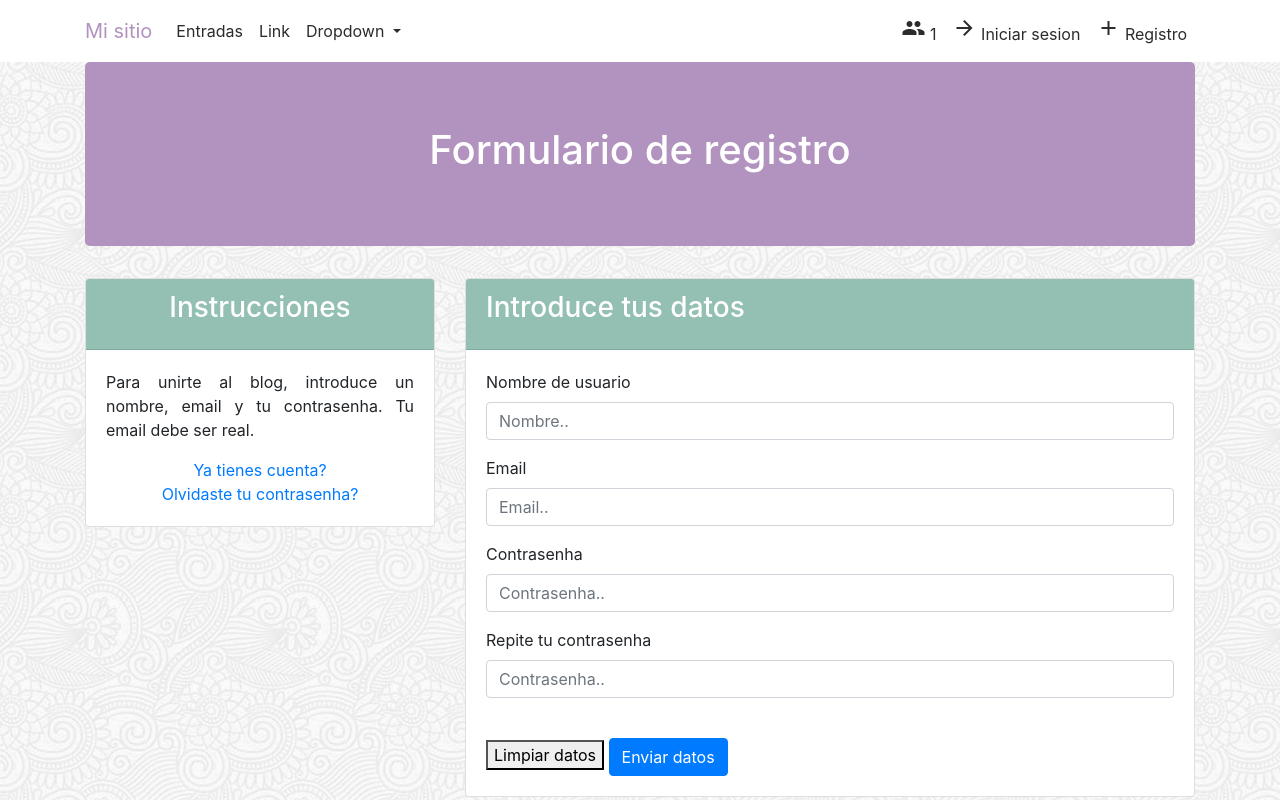
After one commit to kleyla/blogPhpScratch, a PHP site: page /Registro.php in a window 1280 px wide. The commit adds this page. Run offline with PHP 8.4, Linux system fonts and the light colour scheme; tables that the repository leaves empty hold one stand-in row (values such as "Sample post").

Commit message:
Validadores de formularios done

```diff
--- /dev/null
+++ b/Registro.php
@@ -0,0 +1,75 @@
+<?php
+include_once 'app/Conexion.inc.php';
+include_once 'app/RepositorioUsuario.inc.php';
+include_once 'app/ValidadorRegistro.inc.php';
+
+if (isset($_POST['enviar'])) {
+    $validador = new ValidadorRegistro(
+        $_POST['nombre'],
+        $_POST['email'],
+        $_POST['pass'],
+        $_POST['pass2']
+    );
+    if ($validador->registro_valido()) {
+        echo "Todo correcto";
+    }
+}
+$titulo = 'Registro';
+
+include_once 'layout/header.inc.php';
+include_once 'layout/navbar.inc.php';
+?>
+
+<div class="container">
+    <div class="jumbotron">
+        <h1 class="text-center">Formulario de registro</h1>
+    </div>
+</div>
+<div class="container">
+    <div class="row">
+        <div class="col-md-4">
+            <div class="card">
+                <div class="card-header">
+                    <h3 class="card-title text-center">
+                        Instrucciones
+                    </h3>
+                </div>
+                <div class="card-body">
+                    <p class="text-justify">Para unirte al blog, introduce un nombre, email y tu contrasenha. Tu email debe ser real.</p>
+                    <div class="text-center">
+                        <a href="#">Ya tienes cuenta?</a>
+                        <br>
+                        <a href="#">Olvidaste tu contrasenha?</a>
+
+                    </div>
+
+                </div>
+            </div>
+        </div>
+        <div class="col-md-8">
+            <div class="card">
+                <div class="card-header">
+                    <h3 class="card-title">
+                        Introduce tus datos
+                    </h3>
+                </div>
+                <div class="card-body">
+                    <form role="form" method="POST" action="<?php echo $_SERVER['PHP_SELF'] ?>">
+                        <?php
+                        if (isset($_POST['enviar'])) {
+                            include_once './layout/registro_validado.inc.php';
+                        } else {
+                            include_once './layout/registro_vacio.inc.php';
+                        }
+                        ?>
+                    </form>
+                </div>
+            </div>
+
+        </div>
+    </div>
+</div>
+
+<?php
+include_once 'layout/footer.inc.php';
+?>
--- /dev/null
+++ b/app/ValidadorRegistro.inc.php
@@ -0,0 +1,162 @@
+<?php
+
+class ValidadorRegistro
+{
+    private $aviso_inicio;
+    private $aviso_cierre;
+
+    private $nombre;
+    private $email;
+
+    private $error_nombre;
+    private $error_email;
+    private $error_pass;
+    private $error_pass2;
+
+    public function __construct($nombre, $email, $pass, $pass2)
+    {
+        $this->aviso_inicio = "<br><div class='alert alert-danger' role='alert'>";
+        $this->aviso_cierre = "</div>";
+
+        $this->nombre = "";
+        $this->email = "";
+
+        $this->error_nombre = $this->validar_nombre($nombre);
+        $this->error_email = $this->validar_email($email);
+        $this->error_pass = $this->validar_pass($pass);
+        $this->error_pass2 = $this->validar_pass2($pass, $pass2);
+    }
+
+    private function variable_iniciada($variable)
+    {
+        if (isset($variable) && !empty($variable)) {
+            return true;
+        } else {
+            return false;
+        }
+    }
+
+    private function validar_nombre($nombre)
+    {
+        if (!$this->variable_iniciada($nombre)) {
+            return "Debes escribir un nombre de usuario";
+        } else {
+            $this->nombre = $nombre;
+        }
+        if (strlen($nombre) < 6) {
+            return "El nombre debe ser mas de 6 caracteres";
+        }
+        if (strlen($nombre) > 24) {
+            return "El nombre no puede ocupar mas de 24 caracteres";
+        }
+        return "";
+    }
+
+    private function validar_email($email)
+    {
+        if (!$this->variable_iniciada($email)) {
+            return "Debes proporcionar un email";
+        } else {
+            $this->email = $email;
+        }
+        return "";
+    }
+    private function validar_pass($pass)
+    {
+        if (!$this->variable_iniciada($pass)) {
+            return "Debes escribir una contrasenha";
+        }
+        return '';
+    }
+    private function validar_pass2($pass, $pass2)
+    {
+        if (!$this->variable_iniciada($pass)) {
+            return "Debes escribir una contrasenha";
+        }
+        if (!$this->variable_iniciada($pass2)) {
+            return "Debes reprtir tu contrasenha";
+        }
+        if ($pass !== $pass2) {
+            return "Ambas contrasenhas deben coincidir";
+        }
+        return '';
+    }
+
+    public function get_nombre()
+    {
+        return $this->nombre;
+    }
+    public function get_email()
+    {
+        return $this->email;
+    }
+    public function get_error_nombre()
+    {
+        return $this->error_nombre;
+    }
+    public function get_error_email()
+    {
+        return $this->error_email;
+    }
+    public function get_error_pass()
+    {
+        return $this->error_pass;
+    }
+    public function get_error_pass2()
+    {
+        return $this->error_pass2;
+    }
+
+    public function show_nombre()
+    {
+        if ($this->nombre !== "") {
+            echo 'value="' . $this->nombre . '"';
+        }
+    }
+    public function show_error_nombre()
+    {
+        if ($this->error_nombre !== "") {
+            echo $this->aviso_inicio . $this->error_nombre . $this->aviso_cierre;
+        }
+    }
+
+    public function show_email()
+    {
+        if ($this->email !== "") {
+            echo 'value="' . $this->email . '"';
+        }
+    }
+    public function show_error_email()
+    {
+        if ($this->error_email !== "") {
+            echo $this->aviso_inicio . $this->error_email . $this->aviso_cierre;
+        }
+    }
+
+    public function show_error_pass()
+    {
+        if ($this->error_pass !== "") {
+            echo $this->aviso_inicio . $this->error_pass . $this->aviso_cierre;
+        }
+    }
+    public function show_error_pass2()
+    {
+        if ($this->error_pass2 !== "") {
+            echo $this->aviso_inicio . $this->error_pass2 . $this->aviso_cierre;
+        }
+    }
+
+    public function registro_valido()
+    {
+        if (
+            $this->error_nombre === "" &&
+            $this->error_email === "" &&
+            $this->error_pass === "" &&
+            $this->error_pass2 === ""
+        ) {
+            return true;
+        } else {
+            return false;
+        }
+    }
+}
--- /dev/null
+++ b/layout/footer.inc.php
@@ -0,0 +1,8 @@
+
+    <!-- JS -->
+    <script src="https://code.jquery.com/jquery-3.4.1.slim.min.js" integrity="sha384-J6qa4849blE2+poT4WnyKhv5vZF5SrPo0iEjwBvKU7imGFAV0wwj1yYfoRSJoZ+n" crossorigin="anonymous"></script>
+    <script src="https://cdn.jsdelivr.net/npm/popper.js@1.16.0/dist/umd/popper.min.js" integrity="sha384-Q6E9RHvbIyZFJoft+2mJbHaEWldlvI9IOYy5n3zV9zzTtmI3UksdQRVvoxMfooAo" crossorigin="anonymous"></script>
+    <script src="https://stackpath.bootstrapcdn.com/bootstrap/4.4.1/js/bootstrap.min.js" integrity="sha384-wfSDF2E50Y2D1uUdj0O3uMBJnjuUD4Ih7YwaYd1iqfktj0Uod8GCExl3Og8ifwB6" crossorigin="anonymous"></script>
+</body>
+
+</html>
--- /dev/null
+++ b/layout/header.inc.php
@@ -0,0 +1,22 @@
+<!DOCTYPE html>
+<html lang="es">
+
+<head>
+    <meta charset="UTF-8">
+    <meta name="viewport" content="width=device-width, initial-scale=1.0">
+    <meta http-equiv="X-UA-Compatible" content="ie=edge">
+    <?php
+    if (!isset($titulo) || empty($titulo)) {
+        $titulo = 'Blog';
+    }
+    echo "<title>$titulo</title>";
+
+    ?>
+
+    <link rel="stylesheet" href="https://stackpath.bootstrapcdn.com/bootstrap/4.4.1/css/bootstrap.min.css" integrity="sha384-Vkoo8x4CGsO3+Hhxv8T/Q5PaXtkKtu6ug5TOeNV6gBiFeWPGFN9MuhOf23Q9Ifjh" crossorigin="anonymous">
+    <link rel="stylesheet" href="public/css/estilos.css">
+    <link href="https://fonts.googleapis.com/icon?family=Material+Icons" rel="stylesheet">
+
+</head>
+
+<body>
--- /dev/null
+++ b/layout/navbar.inc.php
@@ -0,0 +1,66 @@
+<?php
+Conexion::open_conexion();
+$total_usuarios = RepositorioUsuario::count_users(Conexion::get_conexion());
+// echo count($total_usuarios);
+Conexion::close_conexion();
+?>
+
+<nav class="navbar navbar-expand-lg navbar-light bg-light">
+    <div class="container">
+
+        <a class="navbar-brand" href="#">Mi sitio</a>
+        <button class="navbar-toggler" type="button" data-toggle="collapse" data-target="#miNavbar" aria-controls="navbarSupportedContent" aria-expanded="false" aria-label="Toggle navigation">
+            <span class="navbar-toggler-icon"></span>
+        </button>
+
+        <div class="collapse navbar-collapse" id="miNavbar">
+            <ul class="navbar-nav mr-auto">
+                <li class="nav-item active">
+                    <a class="nav-link" href="#">Entradas <span class="sr-only">(current)</span></a>
+                </li>
+                <li class="nav-item">
+                    <a class="nav-link" href="#">Link</a>
+                </li>
+                <li class="nav-item dropdown">
+                    <a class="nav-link dropdown-toggle" href="#" id="navbarDropdown" role="button" data-toggle="dropdown" aria-haspopup="true" aria-expanded="false">
+                        Dropdown
+                    </a>
+                    <div class="dropdown-menu" aria-labelledby="navbarDropdown">
+                        <a class="dropdown-item" href="#">Action</a>
+                        <a class="dropdown-item" href="#">Another action</a>
+                        <div class="dropdown-divider"></div>
+                        <a class="dropdown-item" href="#">Something else here</a>
+                    </div>
+                </li>
+
+            </ul>
+            <ul class="navbar-nav navbar-right">
+                <li class="nav-item">
+                    <a class="nav-link" href="#">
+                        <i class="material-icons">group</i>
+                        <?php
+                        echo $total_usuarios;
+                        ?>
+                    </a>
+                </li>
+                <li class="nav-item">
+                    <a class="nav-link" href="#">
+                        <i class="material-icons">arrow_forward</i>
+                        Iniciar sesion
+                    </a>
+                </li>
+                <li class="nav-item">
+                    <a class="nav-link" href="Registro.php">
+                        <i class="material-icons">add</i>
+                        Registro
+                    </a>
+                </li>
+            </ul>
+            <!-- <form class="form-inline my-2 my-lg-0">
+                <input class="form-control mr-sm-2" type="search" placeholder="Search" aria-label="Search">
+                <button class="btn btn-outline-success my-2 my-sm-0" type="submit">Search</button>
+            </form> -->
+        </div>
+    </div>
+
+</nav>
--- /dev/null
+++ b/layout/registro_vacio.inc.php
@@ -0,0 +1,23 @@
+<div class="form-group">
+    <label for="">Nombre de usuario</label>
+    <input type="text" class="form-control" placeholder="Nombre.." name="nombre">
+</div>
+<div class="form-group">
+    <label for="">Email</label>
+    <input type="email" class="form-control" placeholder="Email.." name="email">
+</div>
+<div class="form-group">
+    <label for="">Contrasenha</label>
+    <input type="password" class="form-control" placeholder="Contrasenha.." name="pass">
+</div>
+<div class="form-group">
+    <label for=""> Repite tu contrasenha</label>
+    <input type="password" class="form-control" placeholder="Contrasenha.." name="pass2">
+</div>
+<br>
+<button type="reset" class="">
+    Limpiar datos
+</button>
+<button type="submit" name="enviar" class="btn btn-default btn-primary">
+    Enviar datos
+</button>
--- a/public/css/estilos.css
+++ b/public/css/estilos.css
@@ -1,5 +1,5 @@
 body {
-  background-image: url("./../img/full-bloom.png");
+  background-image: url("../img/full-bloom.png") !important;
 }
 
 .jumbotron {
--- /dev/null
+++ b/registro_action.php
@@ -0,0 +1,6 @@
+<?php
+echo $_POST['nombre'];
+echo "<br>";
+echo $_POST['email'];
+echo "<br>";
+echo $_POST['pass'];
```
Also changed, not shown: index.php (+6 -88 lines), layout/registro_validado.inc.php (added, +35 -0 lines).
